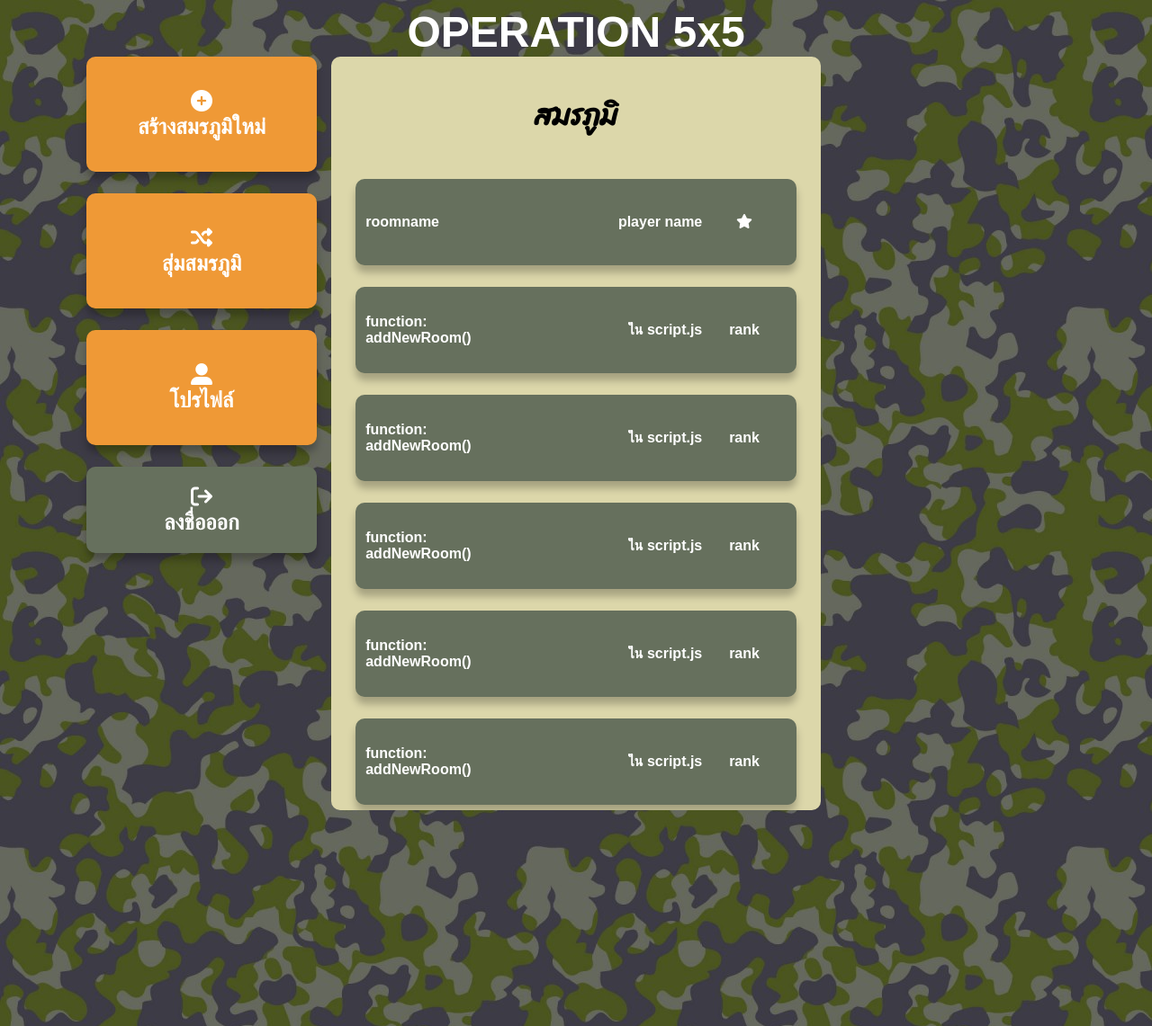
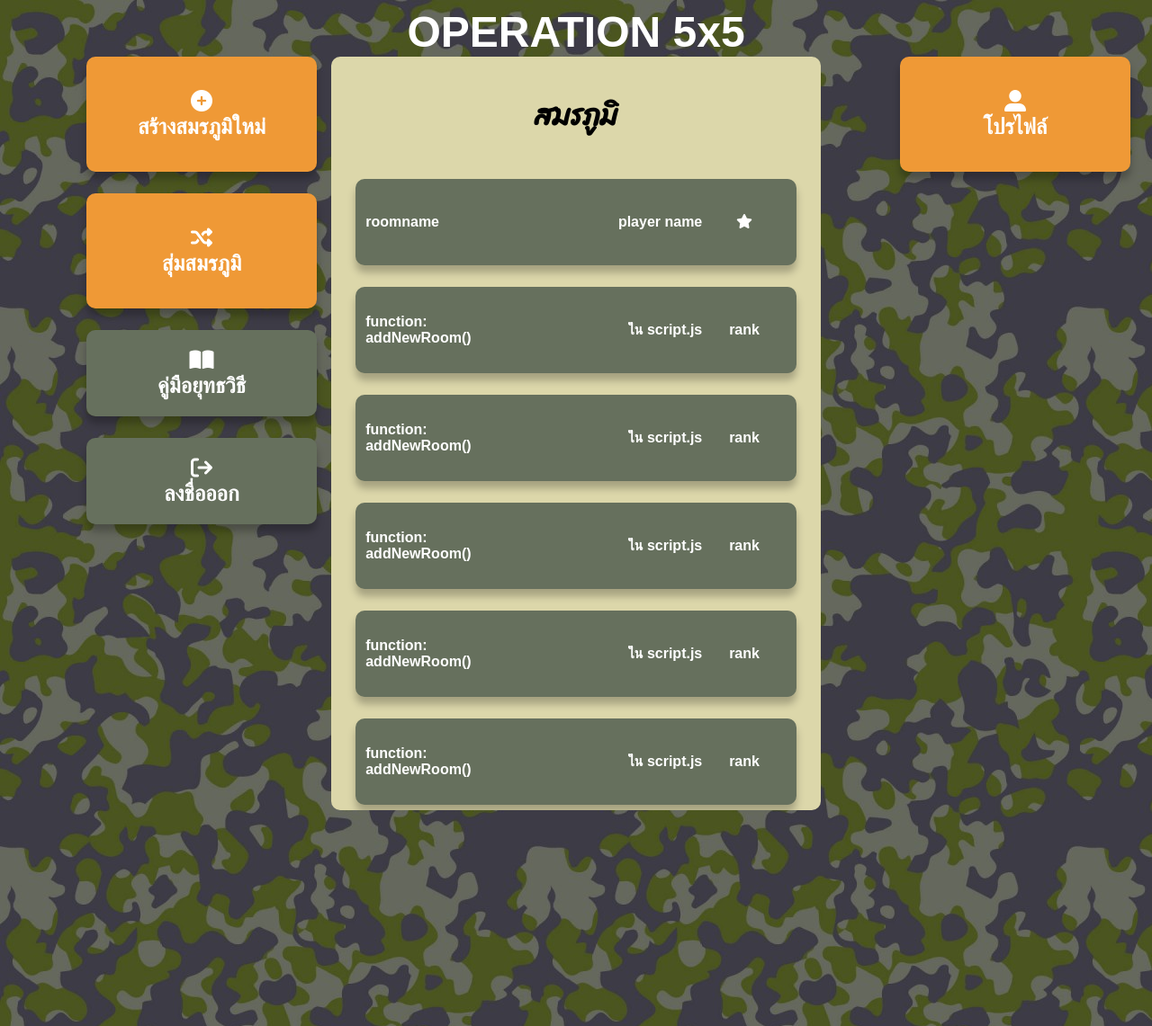
Before and after one commit to it64070101/operation5x5, a PHP site: page /room.html in a window 1280 px wide. Shown: the top 1141 px of the page at 90% size. Run offline with PHP 8.4, Linux system fonts and the light colour scheme; some libraries are stand-ins or nearby versions.

Commit message:
button binding

```diff
--- a/public/auth.js
+++ b/public/auth.js
@@ -20,7 +20,7 @@ firebase.auth().onAuthStateChanged((user) => {
 
     window.location.href = "profile.html";
   }
-  else if (!user && pageName != "index.html"){
+  else if (!user && pageName != "index.html") {
     window.location.href = "index.html";
   }
   if (user && ((pageName != "game.html") && (pageName != "result.html"))) {
@@ -92,7 +92,7 @@ function loginUser(event) {
         }
       });
 
-      window.location.href = "profile.html";
+      window.location.href = "room.html";
 
     }).catch((error) => {
       // Handle Errors here.
--- a/public/guide.html
+++ b/public/guide.html
@@ -25,7 +25,7 @@
         <div id="logo">OPERATION 5x5</div>
         <div id="book">
             <div class="page">
-                <button class="small" type="button" id="to-profile-button" onclick="stopTimer()"><i
+                <button class="small play-button" type="button" onclick="stopTimer()"><i
                         class="fa-solid fa-arrow-left"></i><br>กลับ</button>
                 <p>เกมนี้ได้ประยุกต์การเล่นมาจากบอร์ดเกม <a
                         href="https://boardgamegeek.com/boardgame/3190/quixo">Quixo</a></p>
--- a/public/profile.html
+++ b/public/profile.html
@@ -34,10 +34,10 @@
                     <h2 id="player-matchs">Matchs</h2>
                 </div>
                 <div id="button-container">
-                    <button class="select" type="button" id="play-button"><i class="fa-solid fa-play"></i>
+                    <button class="select play-button" type="button"><i class="fa-solid fa-play"></i>
                         <br>เข้าสู่สมรภูมิ</button>
-                    <button class="small" type="button" id="tutorial-button"><i
-                            class="fa-solid fa-book-open"></i><br>คู่มือยุทธวิธี</button>
+                    <button class="small achievement-button" type="button"><i
+                            class="fa-solid fa-arrow-right-from-bracket"></i><br>เกียรติยศ</button>
                     <button class="small" type="button" id="logout-button" onclick="logoutUser()"><i
                             class="fa-solid fa-arrow-right-from-bracket"></i><br>ลงชื่อออก</button>
                 </div>
--- a/public/room.html
+++ b/public/room.html
@@ -23,26 +23,27 @@
 
 <body>
     <button id="mobile-button" class="select" onclick="showOverlay()"><i class="fa-solid fa-bars"></i></button>
-    <div id="mobile-sidebar" onclick="hideOverlay()"><button class="select" type="button" id="host-button"
-            onclick="createRoom(false)"><i class="fa-solid fa-circle-plus"></i><br>สร้างสมรภูมิใหม่</button>
-        <button class="select" type="button" id="random-button" onclick="findMatchmakingRooms()"><i
+    <div id="mobile-sidebar" onclick="hideOverlay()">
+        <button class="select host-button" type="button" onclick="createRoom(false)"><i
+                class="fa-solid fa-circle-plus"></i><br>สร้างสมรภูมิใหม่</button>
+        <button class="select random-button" type="button" onclick="findMatchmakingRooms()"><i
                 class="fa-solid fa-shuffle"></i><br>สุ่มสมรภูมิ</button>
-        <button class="select" type="button" id="roomto-profile-button"><i
+        <button class="select profile-button" type="button"><i
                 class="fa-solid fa-user-large"></i></i><br>โปรไฟล์</button>
-        <button class="small" type="button" id="logout-button" onclick="logoutUser()"><i
+        <button class="small logout-button" type="button" onclick="logoutUser()"><i
                 class="fa-solid fa-arrow-right-from-bracket"></i><br>ลงชื่อออก</button>
     </div>
     <div class="container">
         <div id="logo">OPERATION 5x5</div>
         <div id="outside-container">
-            <div id="button-container">
-                <button class="select" type="button" id="host-button" onclick="createRoom(false)"><i
+            <div class="button-container">
+                <button class="select host-button" type="button" onclick="createRoom(false)"><i
                         class="fa-solid fa-circle-plus"></i><br>สร้างสมรภูมิใหม่</button>
-                <button class="select" type="button" id="random-button" onclick="findMatchmakingRooms()"><i
+                <button class="select random-button" type="button" onclick="findMatchmakingRooms()"><i
                         class="fa-solid fa-shuffle"></i><br>สุ่มสมรภูมิ</button>
-                <button class="select" type="button" id="roomto-profile-button"><i
-                        class="fa-solid fa-user-large"></i></i><br>โปรไฟล์</button>
-                <button class="small" type="button" id="logout-button" onclick="logoutUser()"><i
+                <button class="small tutorial-button" type="button"><i
+                        class="fa-solid fa-book-open"></i><br>คู่มือยุทธวิธี</button>
+                <button class="small logout-button" type="button" onclick="logoutUser()"><i
                         class="fa-solid fa-arrow-right-from-bracket"></i><br>ลงชื่อออก</button>
             </div>
             <div class="page">
@@ -55,9 +56,14 @@
                     </button>
                 </form>
             </div>
+            <div class="button-container">
+                <button class="select profile-button" type="button"><i
+                        class="fa-solid fa-user-large"></i></i><br>โปรไฟล์</button>
+            </div>
         </div>
     </div>
     <script src="script.js"></script>
+    <script src="auth.js"></script>
     <!-- <script src="auth.js"></script> -->
 </body>
 
--- a/public/script.js
+++ b/public/script.js
@@ -1,19 +1,31 @@
-function setLinkButton(buttonID, linkTo) {
-    if (document.getElementById(buttonID)) {
-        document.getElementById(buttonID).onclick = function () {
-            location.href = linkTo;
-        };
+// function setLinkButton(buttonID, linkTo) {
+//     if (document.getElementById(buttonID)) {
+//         document.getElementById(buttonID).onclick = function () {
+//             location.href = linkTo;
+//         };
+//     }
+// }
+function setLinkButton(buttonClass, linkTo) {
+    let buttonSet = document.getElementsByClassName(buttonClass);
+    if (buttonSet) {
+        for (let index = 0; index < buttonSet.length; index++) {
+            buttonSet[index].onclick = function () {
+                location.href = linkTo;
+            };
+        }
     }
 }
-
+// console.log(document.getElementsByClassName("profile-button")[0])
 // bind for test login
 //setLinkButton("login-button", "profile.html");
 setLinkButton("tutorial-button", "guide.html");
-setLinkButton("play-button", "playmode.html");
+setLinkButton("play-button", "room.html");
 // bind for save tutorial time
 //setLinkButton("to-profile-button", "profile.html");
-setLinkButton("roomto-profile-button", "profile.html");
+setLinkButton("profile-button", "profile.html");
 setLinkButton("quit-button", "profile.html");
+setLinkButton("to-room-button", "room.html");
+setLinkButton("achievement-button", "achievement.html");
 
 
 function setPlayerProfile() {
--- a/public/style.css
+++ b/public/style.css
@@ -149,7 +149,7 @@ input {
     border-spacing: 0px;
 }
 
-#button-container {
+.button-container {
     gap: 8px;
     display: flex;
     flex-direction: column;
@@ -161,7 +161,7 @@ input {
     grid-template-columns: 1fr 544px 1fr;
 }
 
-#outside-container>#button-container>button {
+#outside-container>.button-container>button {
     margin: 0 16px 16px 0;
     width: 256px;
 }
@@ -307,7 +307,7 @@ input {
         grid-template-columns: auto;
     }
 
-    #outside-container>#button-container {
+    #outside-container>.button-container {
         display: none;
     }
 
```
Also changed, not shown: public/achievement.html (added, +37 -0 lines).
